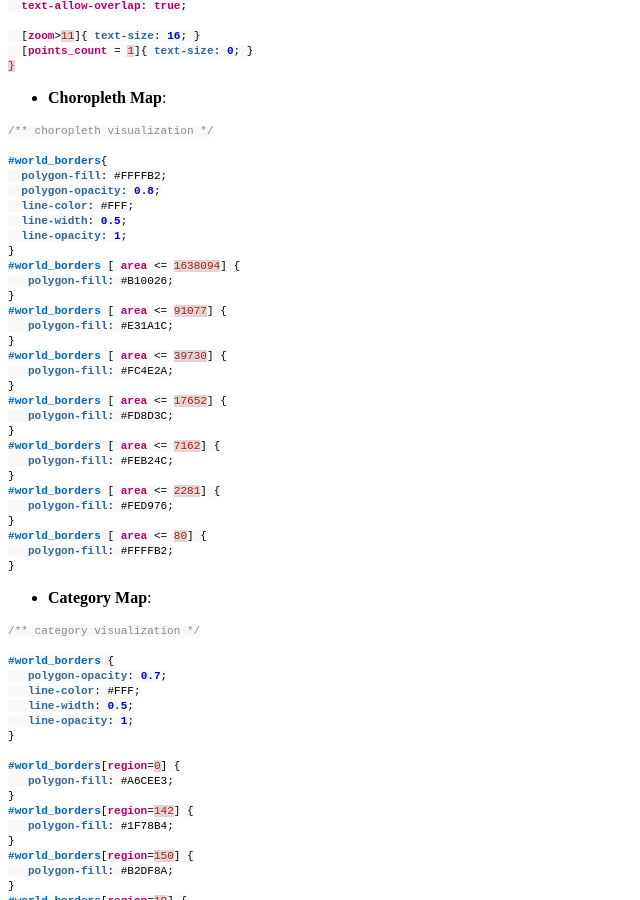
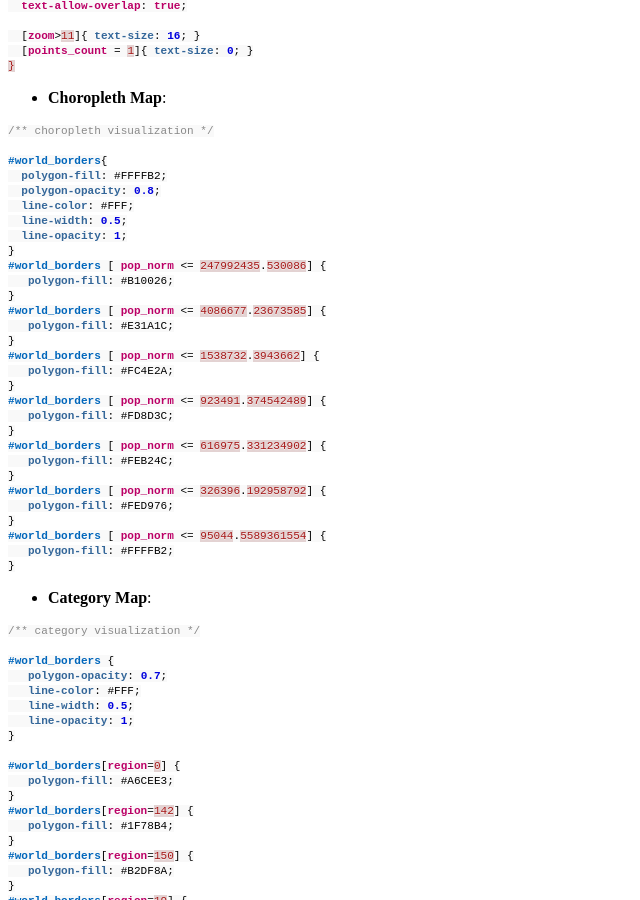
Before and after one commit to CartoDB/training, a Jekyll site: the page built from _posts/2016-05-6-jpd16-intro.md, in a window 1280 px wide and 900 px high, scrolled down 10506 px. Shown: the whole window, without its empty margins (0-640 px from the left). Built offline with Jekyll 4.4.1, drawn with Linux system fonts in a browser that asks for light colours; a style sheet for code colours, icons or effects is not loaded.

Commit message:
add choropleth css

````diff
--- a/_posts/2016-05-6-jpd16-intro.md
+++ b/_posts/2016-05-6-jpd16-intro.md
@@ -418,25 +418,25 @@ Know more about chosing the right map to make [here](http://academy.cartodb.com/
   line-width: 0.5;
   line-opacity: 1;
 }
-#world_borders [ area <= 1638094] {
+#world_borders [ pop_norm <= 247992435.530086] {
    polygon-fill: #B10026;
 }
-#world_borders [ area <= 91077] {
+#world_borders [ pop_norm <= 4086677.23673585] {
    polygon-fill: #E31A1C;
 }
-#world_borders [ area <= 39730] {
+#world_borders [ pop_norm <= 1538732.3943662] {
    polygon-fill: #FC4E2A;
 }
-#world_borders [ area <= 17652] {
+#world_borders [ pop_norm <= 923491.374542489] {
    polygon-fill: #FD8D3C;
 }
-#world_borders [ area <= 7162] {
+#world_borders [ pop_norm <= 616975.331234902] {
    polygon-fill: #FEB24C;
 }
-#world_borders [ area <= 2281] {
+#world_borders [ pop_norm <= 326396.192958792] {
    polygon-fill: #FED976;
 }
-#world_borders [ area <= 80] {
+#world_borders [ pop_norm <= 95044.5589361554] {
    polygon-fill: #FFFFB2;
 }
 ```
````
